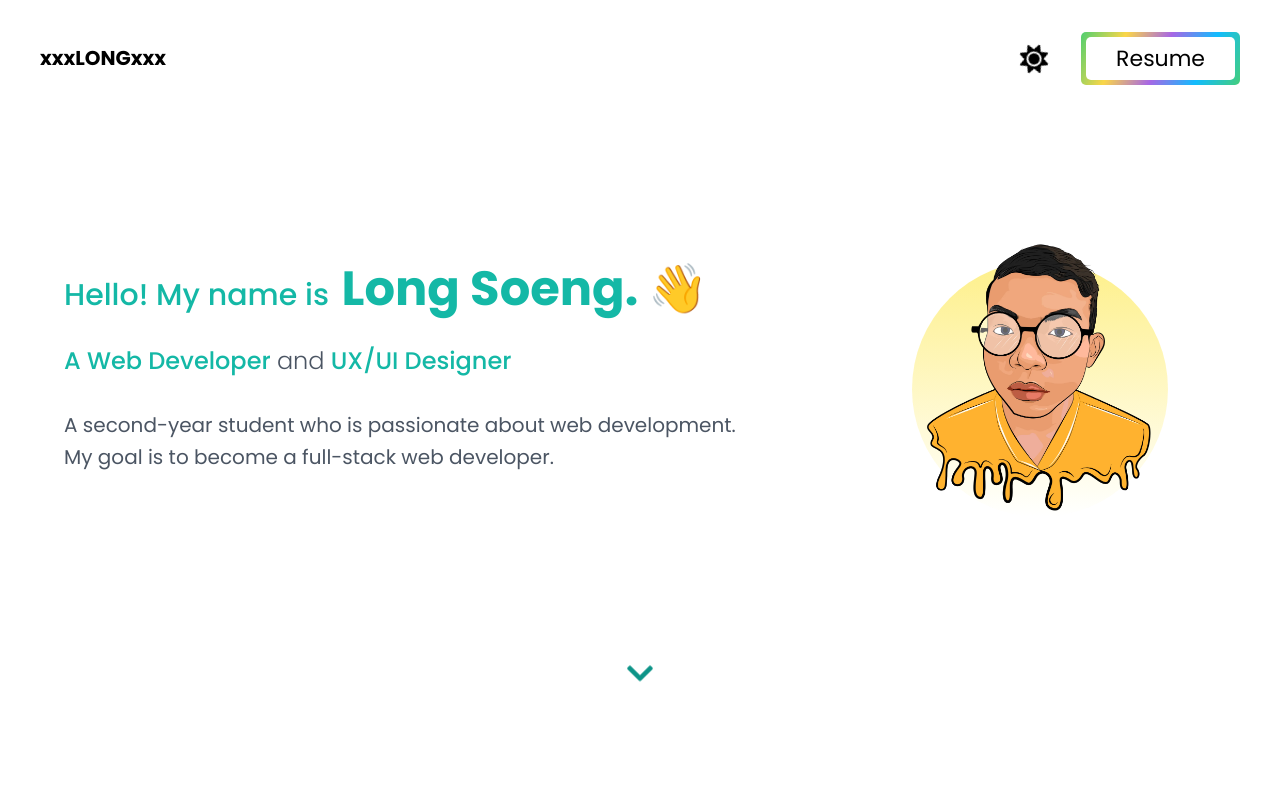
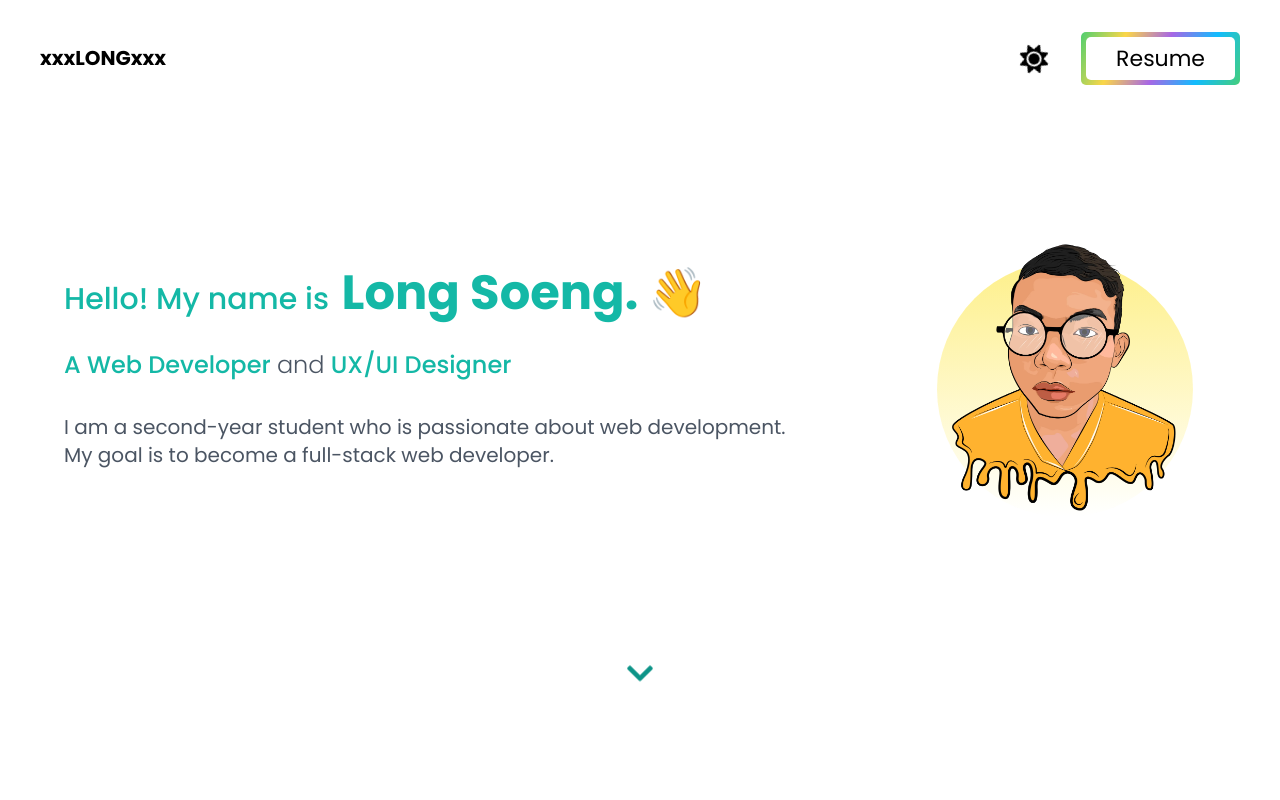
Before and after one commit to Long-Soeng168/personal-website, a React (Vite) app: page / in a window 1280 px wide. Shown: the top 800 px of the page. Built offline with nearby package versions, Linux system fonts and the light colour scheme.

Commit message:
change font size hero

```diff
--- a/src/components/Hero.jsx
+++ b/src/components/Hero.jsx
@@ -12,8 +12,8 @@ const Hero = () => {
           <h2 className='text-2xl font-medium sm:mb-8 mb-4 text-teal-500 dark:text-teal-300'>
             A Web Developer <span className='text-gray-600 font-light dark:text-gray-300'>and</span> <span className='whitespace-nowrap'>UX/UI Designer</span>
           </h2>
-          <p className='text-xl leading-8 mb-10 text-gray-600 dark:text-gray-300 max-w-[60ch]'>
-            A second-year student who is passionate about <span className='whitespace-nowrap'>web development. </span>
+          <p className='text-[18px] sm:text-xl leading-8 mb-10 text-gray-600 dark:text-gray-300 max-w-[60ch]'>
+            I am a second-year student who is passionate about <span className='whitespace-nowrap'>web development. </span>
             <p>My goal is to become a full-stack web developer.</p>
           </p>
         </div>
```
